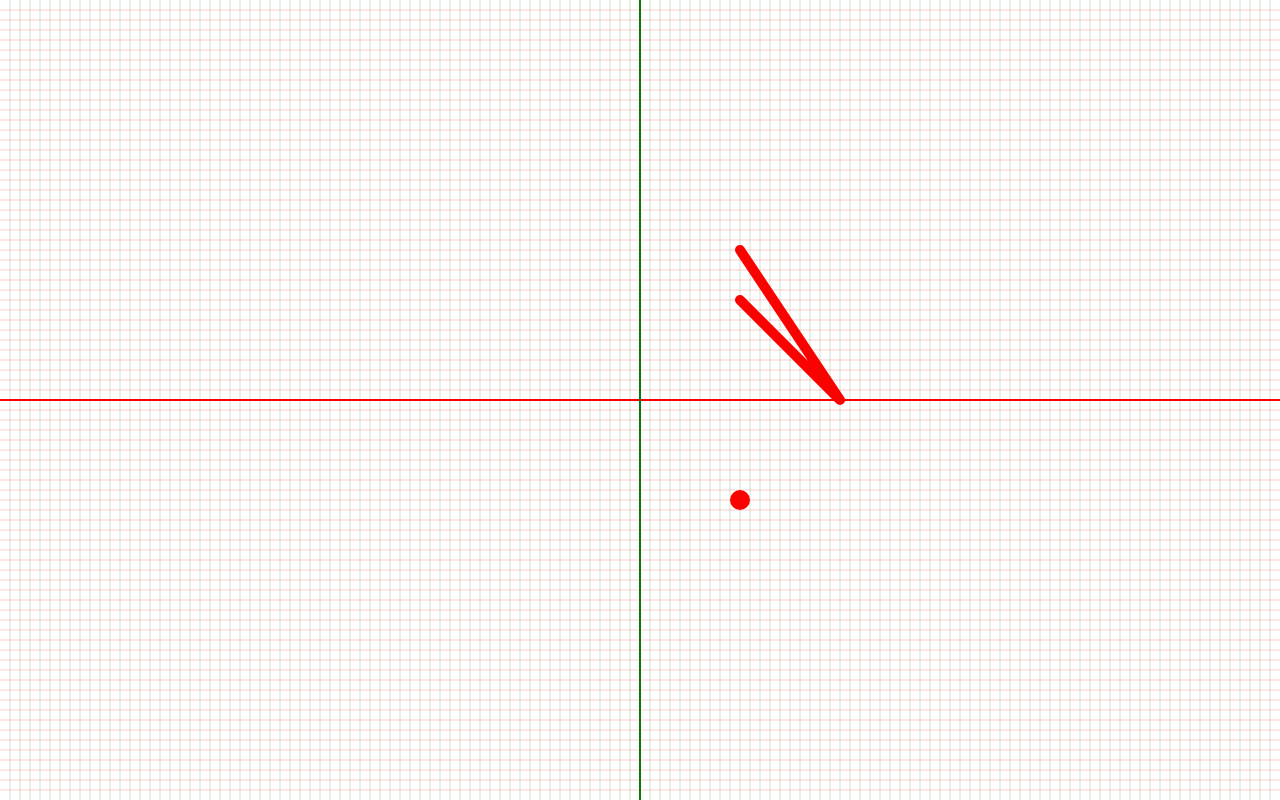
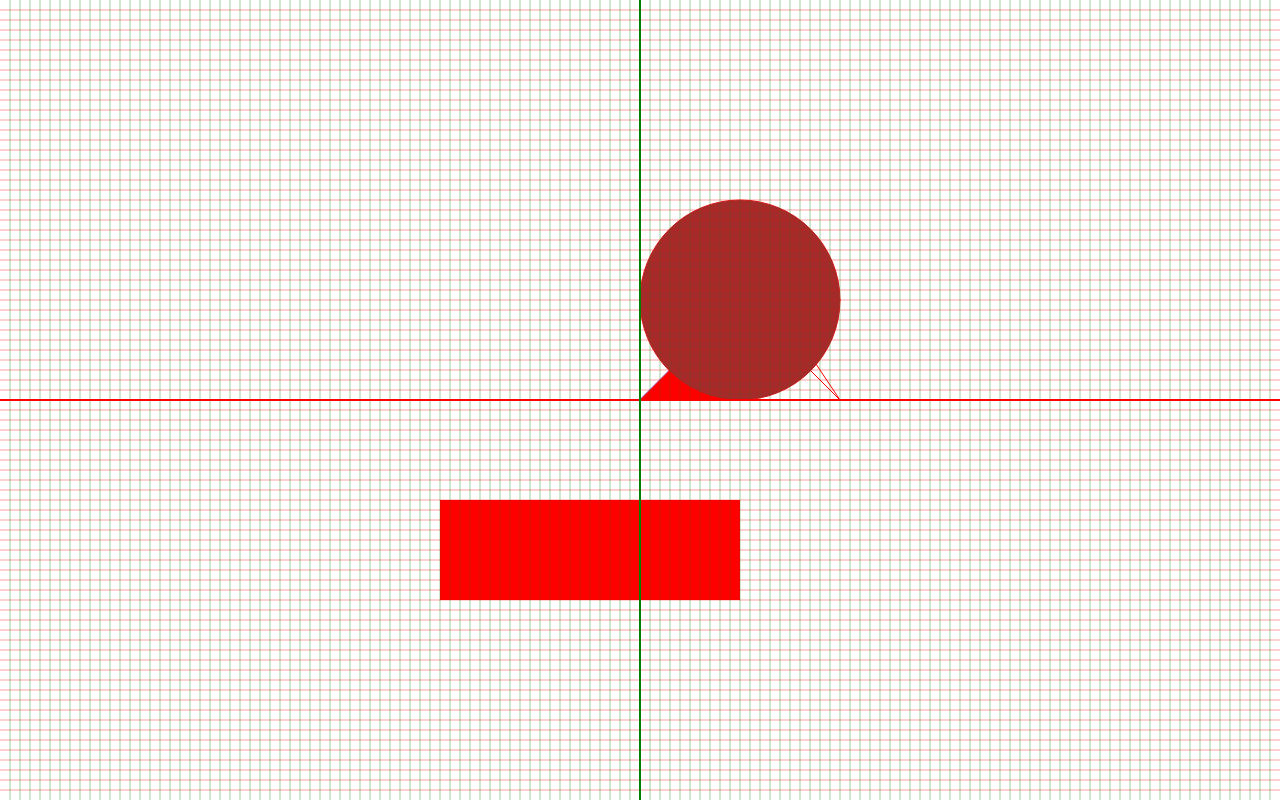
Before and after one commit to mp3player/geometry, a plain HTML site: page index.html in a window 1280 px wide. Drawn offline with Linux system fonts and the light colour scheme.

Commit message:
correct the error

```diff
--- a/index.html
+++ b/index.html
@@ -35,14 +35,14 @@
         let circle = new Circle(0,0,100,{
             background:Color.BROWN,
             borderColor:Color.RED,
-            borderWidth:20
+            borderWidth:1
         });
         let poly = new Polygon([
             new Vector(0,0),
             new Vector(100,0),
             new Vector(100,100),
         ],{
-            borderWidth:20,
+            borderWidth:1,
             background:Color.RED,
             borderColor : Color.PURPLE,
         });
@@ -52,7 +52,7 @@
             new Vector(200,0),
             new Vector(100,150),
         ],{
-            borderWidth:10,
+            borderWidth:1,
             borderColor:'red'
         })
 
@@ -68,10 +68,10 @@
         painter.add(line);
         painter.add(rect);
 
-        // poly.translate(-100,0);
-        // circle.translate(100,100);
-        // painter.add(poly);
-        // painter.add(circle);
+        poly.translate(-100,0);
+        circle.translate(100,100);
+        painter.add(poly);
+        painter.add(circle);
 
         painter.loopRender();
         // setInterval(() => {
--- a/shape/container/painter.js
+++ b/shape/container/painter.js
@@ -49,23 +49,22 @@ export default class Painter extends EventListener {
             this.mousePress = false;
         })
         document.addEventListener('mousewheel',(e) => {
-            console.log(e.wheelDelta);
-            this.zoom += e.wheelDelta / 1200;
+            this.zoom += this.zoom *= 10 / e.wheelDelta ;
+            console.log(this.zoom)
         })
         document.addEventListener('click',(e) => {
-            console.log(this.zoom)
 
         })
 
     }
     c2s(vec){
-        let sx = vec.x * this.zoom + innerWidth / 2 + this.origin.x;
-        let sy = innerHeight / 2 - vec.y * this.zoom - this.origin.y;
+        let sx = vec.x * this.zoom + innerWidth / 2 + this.origin.x ;
+        let sy = innerHeight / 2 - vec.y * this.zoom - this.origin.y ;
 
         return new Vector(sx,sy);
     }
     s2c(vec){
-        let cx = (vec.x  - innerWidth / 2) / this.zoom;
+        let cx = (vec.x  - innerWidth / 2) / this.zoom ;
         let cy = (innerHeight / 2 - vec.y) / this.zoom ;
 
         return new Vector(cx,cy);
@@ -92,6 +91,10 @@ export default class Painter extends EventListener {
 
         this.pen.clearRect(0,0,innerWidth,innerHeight);
 
+        this.components.forEach(d => {
+            d.render(pen,this.origin,this.zoom);
+        })
+
         this.shapes.forEach(d => {
             switch(d.type){
                 case ShapeType.LINE:{
@@ -106,10 +109,10 @@ export default class Painter extends EventListener {
                 }break;
 
                 case ShapeType.CIRCLE : {
-                    let v = this.c2s(d.center.add(origin).add(d.offset));
+                    let v = this.c2s(d.center.add(d.offset));
 
                     d.setProps(pen);
-                    pen.arc(v.x,v.y,d.r,0,Math.PI * 2);
+                    pen.arc(v.x,v.y,d.r * this.zoom,0,Math.PI * 2);
                     d.endClose(pen);
 
                 }break;
@@ -131,8 +134,8 @@ export default class Painter extends EventListener {
 
                 case ShapeType.RECTANGLE : {
                     d.setProps(pen);
-                    let lt = this.c2s(d.lt.add(origin));
-                    pen.arc(lt.x,lt.y,10,0,Math.PI * 2);
+                    let lt = this.c2s(d.lt);
+                    pen.fillRect(lt.x,lt.y,d.width * this.zoom ,d.height * this.zoom);
                     d.endClose(pen);
                 }break;
             }
@@ -142,9 +145,6 @@ export default class Painter extends EventListener {
             d.render(pen,this.origin,this.zoom);
         })
 
-        this.exps.forEach(d => {
-
-        })
     }
     loopRender(){
         let a = () => {
```
